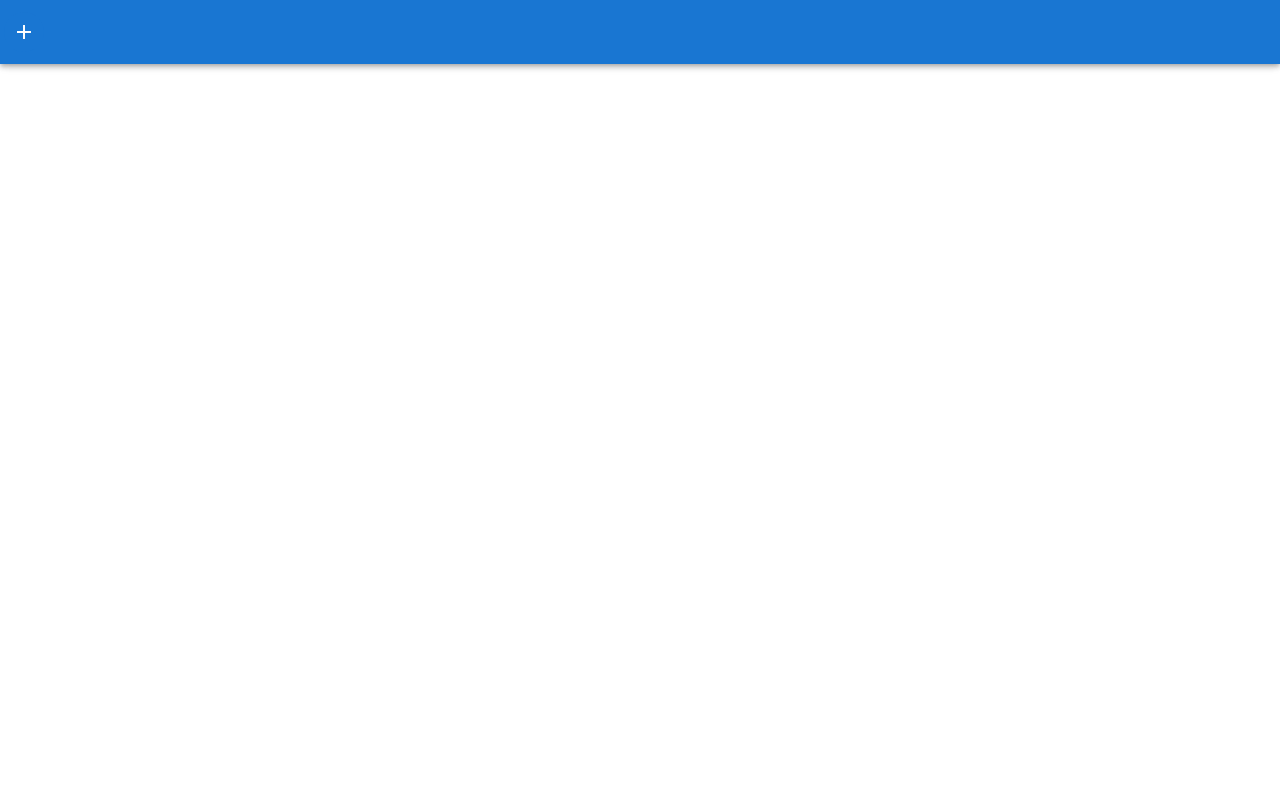
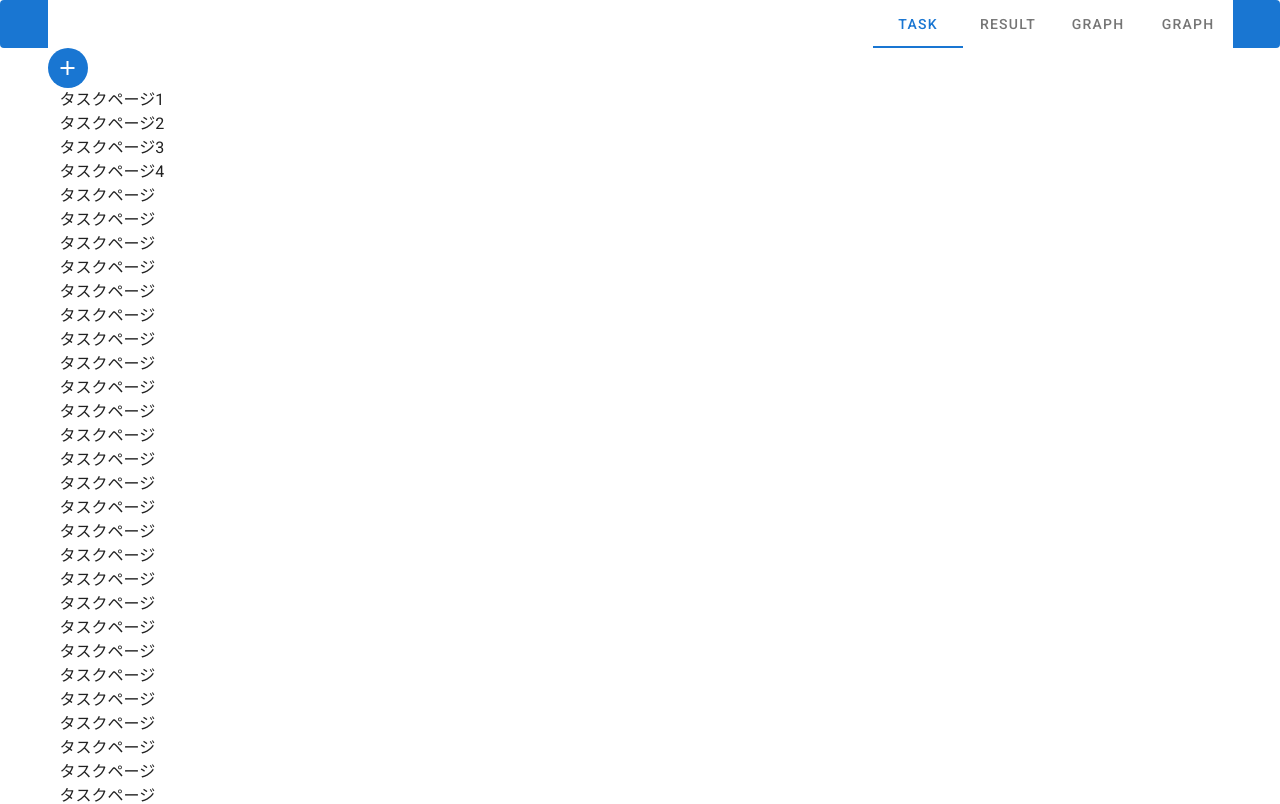
Before and after one commit to afujiu/PostitPomodoroRubberduckLifeHacker, a Nuxt app in the folder nuxt/: page / in a window 1280 px wide. Shown: the top 804 px of the page. Built offline with nearby package versions, Linux system fonts and the light colour scheme.

Commit message:
リファクタリング

```diff
--- /dev/null
+++ b/nuxt/components/tabs/task.vue
@@ -0,0 +1,38 @@
+<template>
+    <div id="wrap">
+
+        <v-container>
+            <v-row>
+                <v-col class="pa-0 ma-0">
+                    <v-btn class="primary" dark fab small fixed icon app>
+                    <v-icon>mdi-plus</v-icon>
+                    </v-btn>
+                </v-col>
+            </v-row>
+            <v-row class="pt-5 mt-5">
+                <v-col>
+
+                    タスクページ1<br>タスクページ2<br>タスクページ3<br>タスクページ4<br>タスクページ<br>タスクページ<br>タスクページ<br>タスクページ<br>タスクページ<br>タスクページ<br>
+        タスクページ<br>タスクページ<br>タスクページ<br>タスクページ<br>タスクページ<br>タスクページ<br>タスクページ<br>
+        タスクページ<br>タスクページ<br>タスクページ<br>タスクページ<br>タスクページ<br>タスクページ<br>タスクページ<br>タスクページ<br>タスクページ<br>タスクページ<br>
+        タスクページ<br>タスクページ<br>タスクページ<br>タスクページ<br>タスクページ<br>タスクページ<br>タスクページ<br>タスクページ<br>タスクページ<br>タスクページ<br>
+        タスクページ<br>タスクページ<br>タスクページ<br>タスクページ<br>タスクページ<br>タスクページ<br>タスクページ<br>
+                </v-col>
+            </v-row>
+        </v-container>
+
+    </div>
+  </template>
+  <script>
+  export default {
+    data: () => ({
+    }),
+    created() {
+    },
+    mounted() {
+    },
+    methods: {
+    },
+  };
+  </script>
+  <style scoped></style>
--- a/nuxt/pages/index.vue
+++ b/nuxt/pages/index.vue
@@ -1,36 +1,39 @@
 <template>
-  <div id="wrap" class="bg">
     <v-app>
-      <v-app-bar color="primary" fixed max-height="80px">
-        <v-btn class="primary" dark small fab icon
-          @click="pushAddTask">
-          <v-icon>mdi-plus</v-icon>
-        </v-btn>
-        <v-container class="ma-0 pa-0">
-        </v-container>
-      </v-app-bar>
-
       <v-main>
-        <v-container class="px-1 mt-5 pt-5">
-          <v-row><v-col class="mt-4"></v-col></v-row>
+        <v-card class="px-0" color="primary" elevation="0">
+          <v-container>
+            <v-row>
+              <v-col cols="12" class="pa-0 ma-0">
+                <v-tabs
+                  v-model="tab"
+                  color="primary"
+                  class="px-0 mx-0"
+                  right
+                >
+                  <v-tab value="1">Task</v-tab>
+                  <v-tab value="2">Result</v-tab>
+                  <v-tab value="3">Graph</v-tab>
+                  <v-tab value="4">Graph</v-tab>
+                </v-tabs>
+              </v-col>
+            </v-row>
+          </v-container>
+        </v-card>
+        <v-container>
           <v-row>
-            <v-col
-              class="my-0 py-2"
-              xm="12" sm="6" md="4" lg="4" cols="12"
-              v-for="(val, idx) in $db.task.list"
-              :key="idx"
-            >
-              <task-card :idx="idx"></task-card>
-            </v-col>
-          </v-row>
+              <v-col class="pa-0 ma-0">
+                <tabs-task></tabs-task>
+              </v-col>
+            </v-row>
         </v-container>
       </v-main>
     </v-app>
-  </div>
 </template>
 <script>
 export default {
   data: () => ({
+    tab:"one"
   }),
   created() {
   },
@@ -46,4 +49,5 @@ export default {
   },
 };
 </script>
-<style scoped></style>
+<style scoped>
+</style>
```
Also changed, not shown: 1 other file (tests, documents, lock files or other folders).
